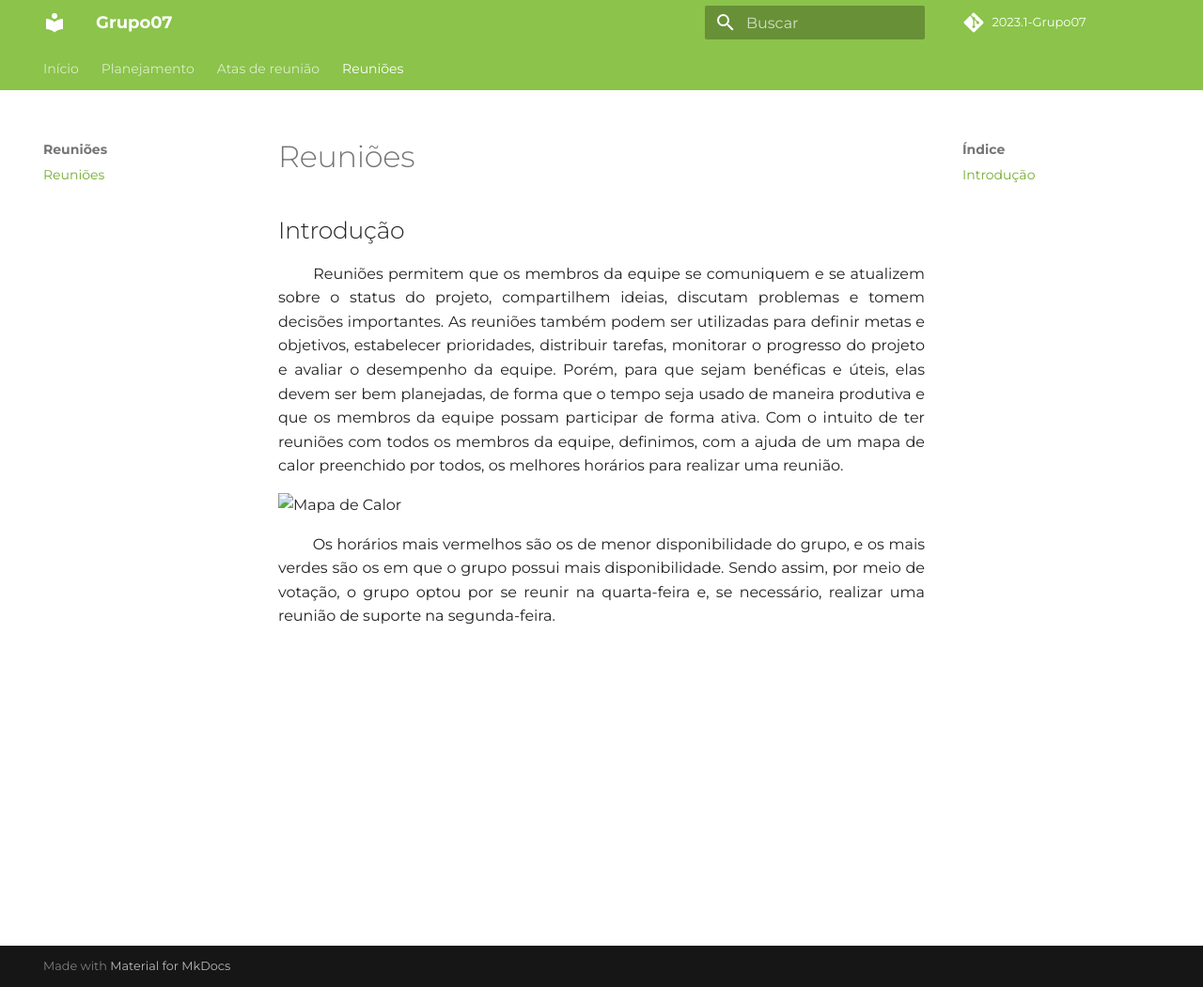
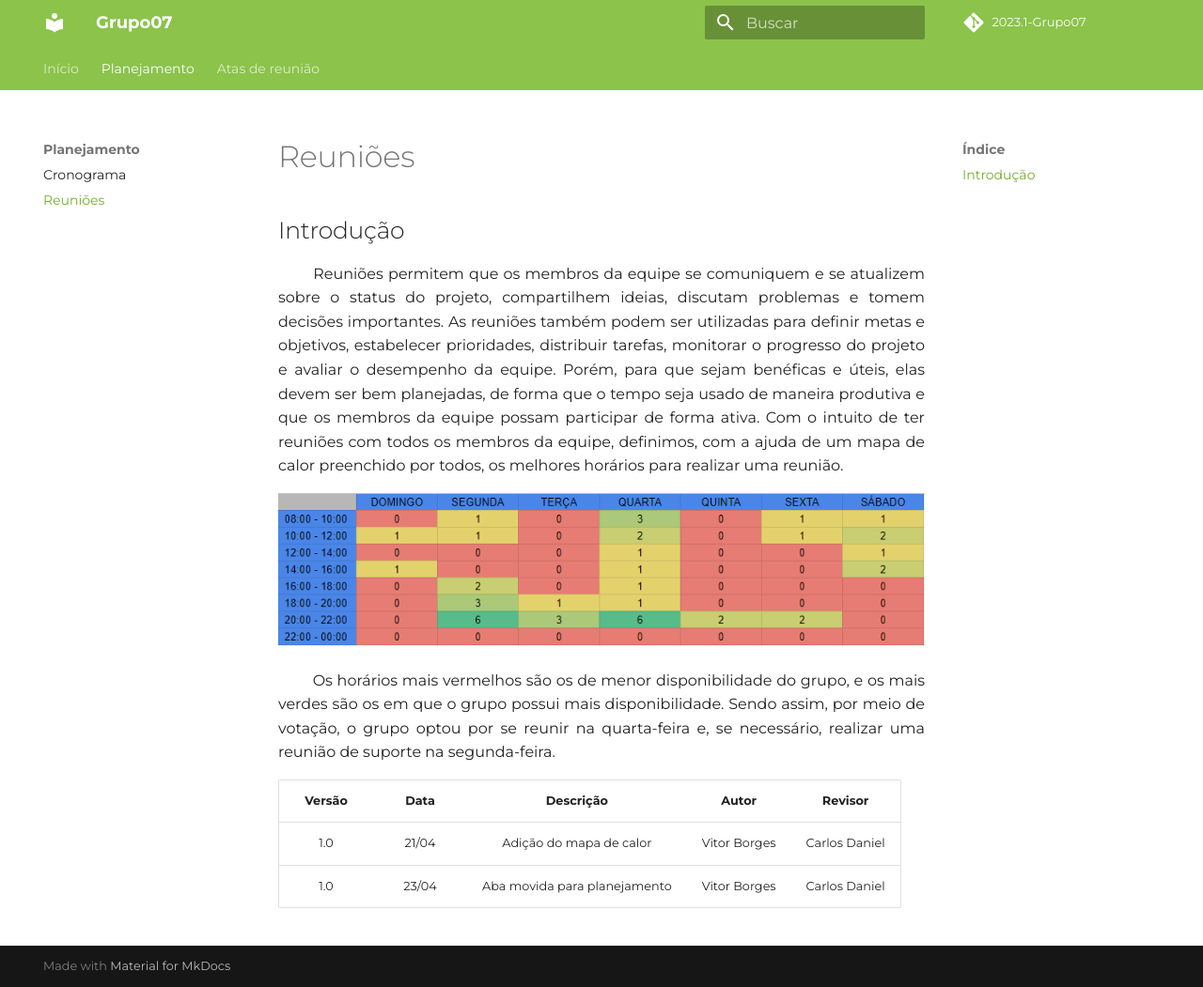
Before and after one commit to Interacao-Humano-Computador/2023.1-Agiel, an MkDocs documentation site: the page built from docs/planejamento/reunioes.md, in a window 1280 px wide and 1051 px high. Shown: the whole window at 94% size. Built offline with MkDocs 1.6.1 and Material for MkDocs 9.7.7, drawn with Linux system fonts in a browser that asks for light colours; some web fonts are replaced; comment, search, counter and statistics services are not loaded.

Commit message:
Change(reunioes.md): aba movida para planejamento

```diff
--- a/docs/reunioes/reunioes.md
+++ b/docs/planejamento/reunioes.md
@@ -7,8 +7,13 @@
 Com o intuito de ter reuniões com todos os membros da equipe, definimos, com a ajuda de um mapa de calor preenchido por todos, os melhores horários para realizar uma reunião.
 </p>
 
-![Mapa de Calor](Mapa_de_calor.png)
+![Mapa de Calor](../assets/heatmap.png)
 
 <p align="justify">
 &emsp;&emsp; Os horários mais vermelhos são os de menor disponibilidade do grupo, e os mais verdes são os em que o grupo possui mais disponibilidade. Sendo assim, por meio de votação, o grupo optou por se reunir na quarta-feira e, se necessário, realizar uma reunião de suporte na segunda-feira.
 </p>
+
+| Versão | Data  |            Descrição             |     Autor      |    Revisor    |
+|:------:|:-----:|:--------------------------------:|:--------------:|:-------------:|
+|  1.0   | 21/04 | Adição do mapa de calor | Vitor Borges | Carlos Daniel |
+|  1.0   | 23/04 | Aba movida para planejamento     | Vitor Borges | Carlos Daniel |
--- a/mkdocs.yml
+++ b/mkdocs.yml
@@ -19,8 +19,7 @@ nav:
   - Início: index.md
   - Planejamento:
     - Cronograma: planejamento/cronograma.md
+    - Reuniões: planejamento/reunioes.md
   - Atas de reunião:
     - Reunião 00: atas/reuniao-00.md
     - Reunião 01: atas/reuniao-01.md
-  - Reuniões:
-    - Reuniões: reunioes/reunioes.md
```
Also changed, not shown: docs/assets/heatmap.png (renamed from docs/reunioes/Mapa_de_calor.PNG).
